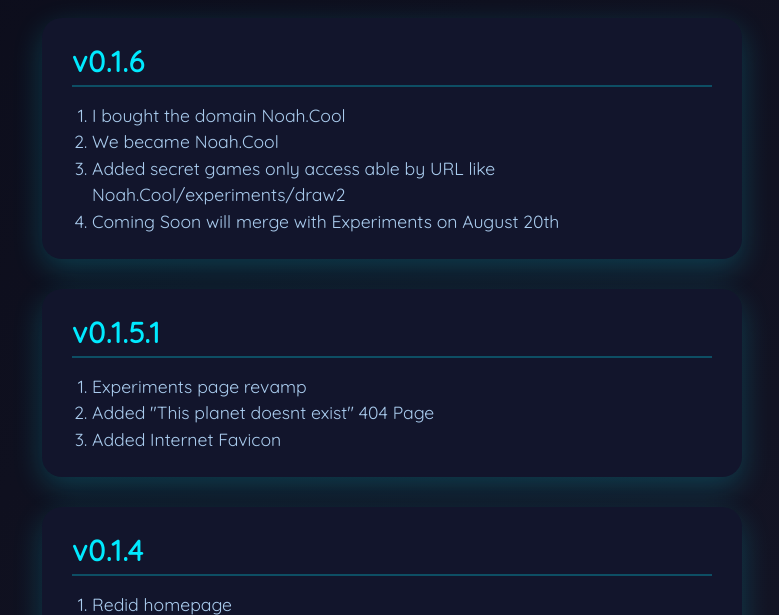
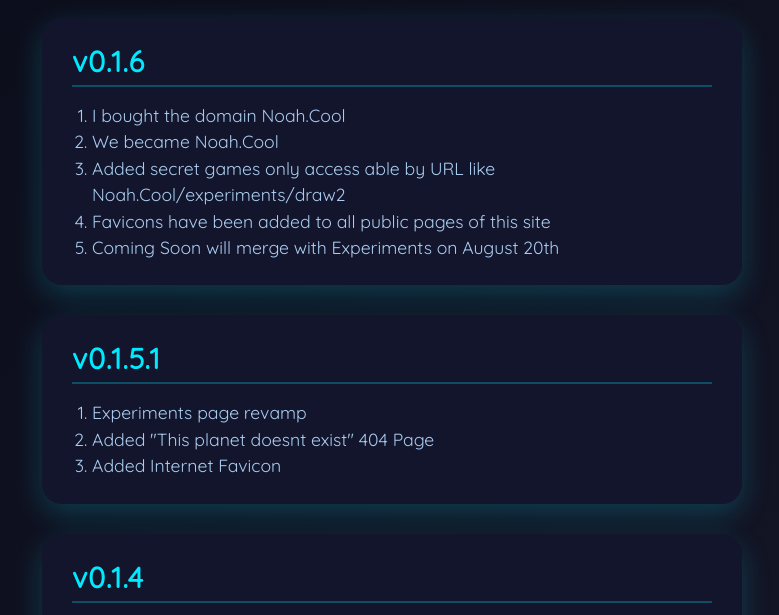
Before and after one commit to Noaho600/Noah.Cool, a plain HTML site: page changelog.html in a window 1280 px wide. Shown: the part 148-763 px from the top of the page, without its empty margins (248-1027 px from the left). Drawn offline with Linux system fonts and the light colour scheme.

Commit message:
Update changelog.html

```diff
--- a/changelog.html
+++ b/changelog.html
@@ -82,6 +82,7 @@
       <li>I bought the domain Noah.Cool</li>
       <li>We became Noah.Cool</li>
       <li>Added secret games only access able by URL like Noah.Cool/experiments/draw2</li>
+      <li>Favicons have been added to all public pages of this site</li>
       <li>Coming Soon will merge with Experiments on August 20th</li></li>
     </ol>
   </section>
```
